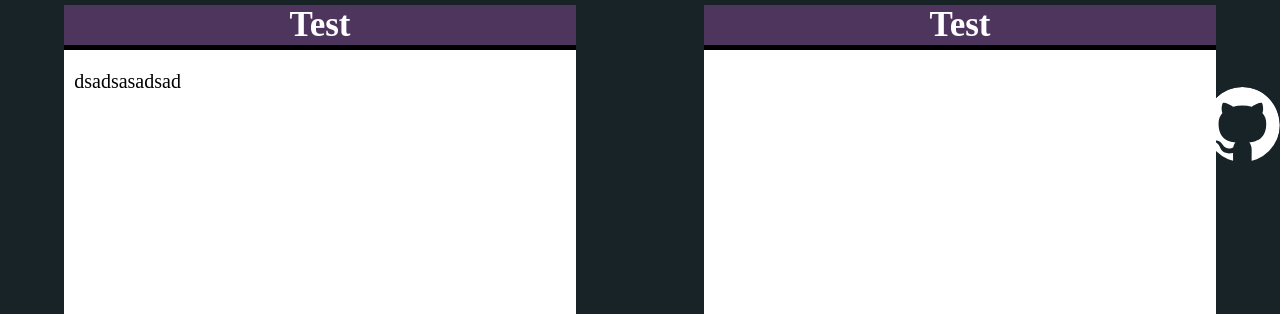
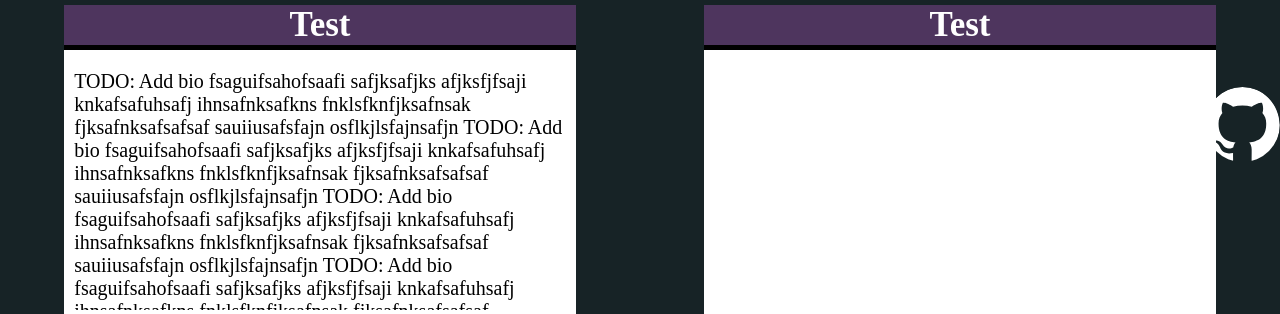
Before and after one commit to Jokimax/Portfolio, a React (Vite) app: page / in a window 1280 px wide. Shown: the part 638-952 px from the top of the page. Built offline with nearby package versions, Linux system fonts and the light colour scheme; the HTML template or start-up script is replaced by a standard one.

Commit message:
add privacy policy

```diff
--- a/src/css/homepage.css
+++ b/src/css/homepage.css
@@ -53,7 +53,6 @@
 }
 
 .projectLinks > img{
-    background-color: black;
     margin-left: 10px;
     height: 100%;
 }
--- /dev/null
+++ b/src/css/privacyPolicy.css
@@ -0,0 +1,3 @@
+.policy{
+    font-size: 30px;
+}
--- a/src/homepage.tsx
+++ b/src/homepage.tsx
@@ -26,7 +26,13 @@ function Home() {
       <br></br>
       <div className='project'>
         <div className='projectName'>Test</div>
-        <p className='projectDescription'>dsadsasadsad</p>
+        <p className='projectDescription'>TODO: Add bio fsaguifsahofsaafi safjksafjks afjksfjfsaji knkafsafuhsafj ihnsafnksafkns fnklsfknfjksafnsak fjksafnksafsafsaf sauiiusafsfajn
+            osflkjlsfajnsafjn TODO: Add bio fsaguifsahofsaafi safjksafjks afjksfjfsaji knkafsafuhsafj ihnsafnksafkns fnklsfknfjksafnsak fjksafnksafsafsaf sauiiusafsfajn
+            osflkjlsfajnsafjn TODO: Add bio fsaguifsahofsaafi safjksafjks afjksfjfsaji knkafsafuhsafj ihnsafnksafkns fnklsfknfjksafnsak fjksafnksafsafsaf sauiiusafsfajn
+            osflkjlsfajnsafjn TODO: Add bio fsaguifsahofsaafi safjksafjks afjksfjfsaji knkafsafuhsafj ihnsafnksafkns fnklsfknfjksafnsak fjksafnksafsafsaf sauiiusafsfajn
+            osflkjlsfajnsafjn TODO: Add bio fsaguifsahofsaafi safjksafjks afjksfjfsaji knkafsafuhsafj ihnsafnksafkns fnklsfknfjksafnsak fjksafnksafsafsaf sauiiusafsfajn
+            osflkjlsfajnsafjn TODO: Add bio fsaguifsahofsaafi safjksafjks afjksfjfsaji knkafsafuhsafj ihnsafnksafkns fnklsfknfjksafnsak fjksafnksafsafsaf sauiiusafsfajn
+            osflkjlsfajnsafjn </p>
         <div className='projectLinks'><img src={GithubLogo}></img><img src={GithubLogo}></img></div>
       </div>
       <div className='project'>
--- a/src/privacyPolicy.tsx
+++ b/src/privacyPolicy.tsx
@@ -1,7 +1,13 @@
+import './css/privacyPolicy.css'
+
 function PrivacyPolicy() {
   return (
     <>
-
+      <p className='policy'>
+      We do not collect any data on the user. <br></br>
+      Some data might be collected by on the user by our ad provider for statistical and marketing purposes. <br></br>
+      More information about data collected by our ad provider can be found here can be found here: <br></br> <a href='https://unity.com/legal/game-player-and-app-user-privacy-policy'>https://unity.com/legal/game-player-and-app-user-privacy-policy</a>
+      </p>
     </>
   )
 }
```
